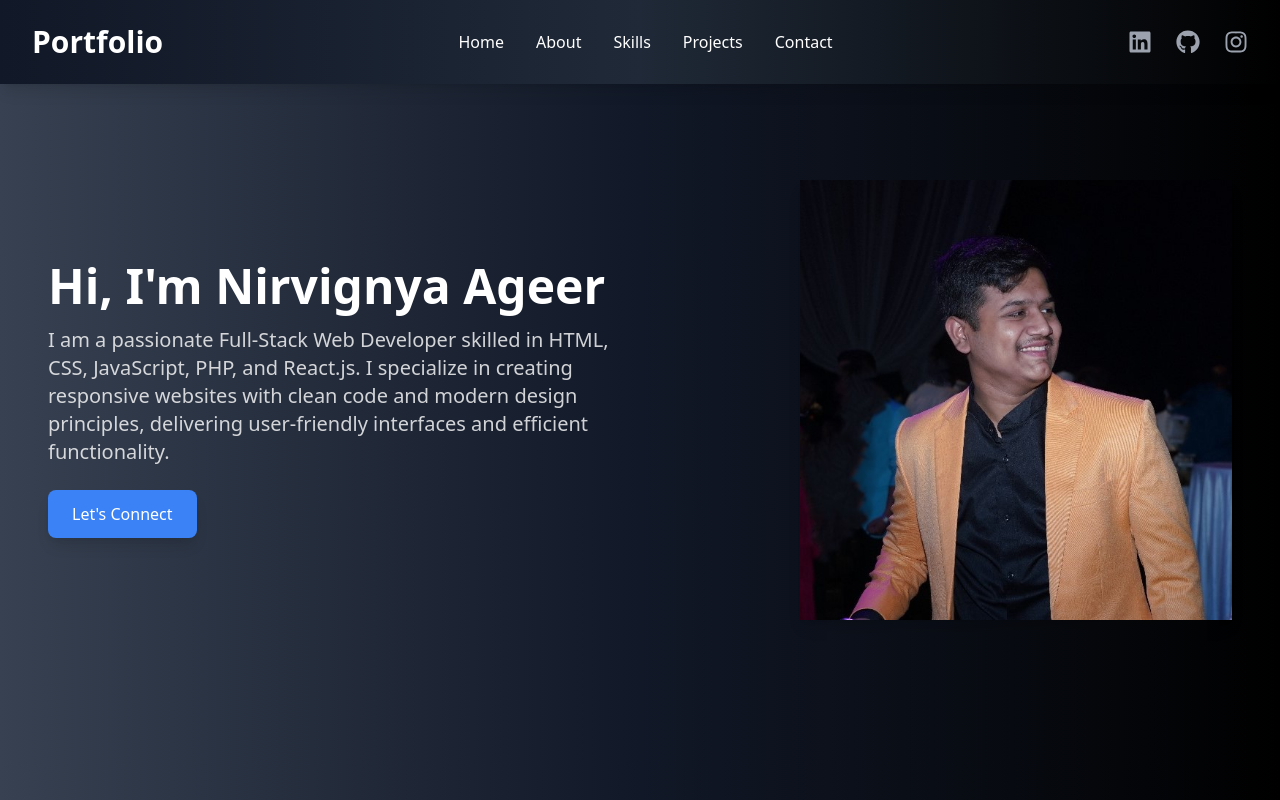
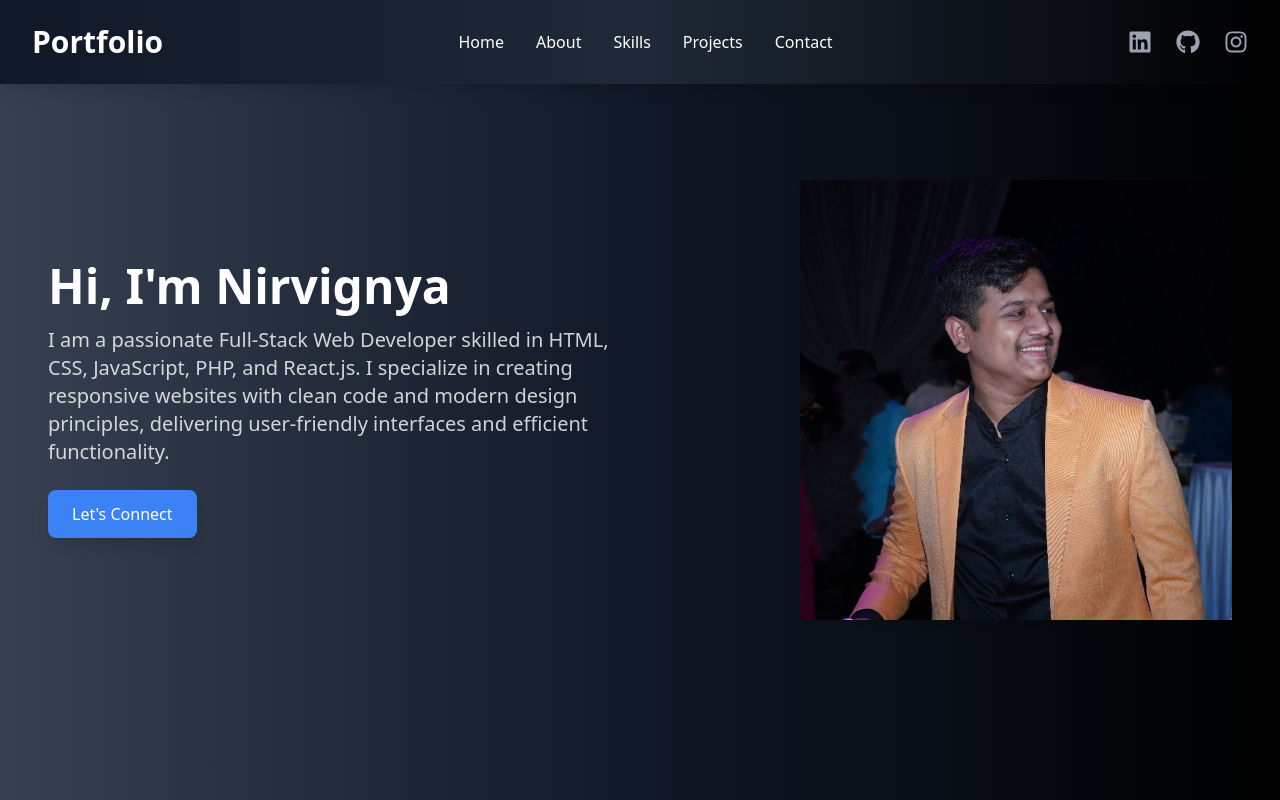
Before and after one commit to Nirvignya09/Nirvignya, a React (Vite) app: page / in a window 1280 px wide. Shown: the top 800 px of the page. Built offline with nearby package versions, Linux system fonts and the light colour scheme.

Commit message:
Your commit message

```diff
--- a/src/components/Hero.jsx
+++ b/src/components/Hero.jsx
@@ -14,7 +14,7 @@ function Hero() {
           transition={{ duration: 1 }}
         >
           <h1 className="text-2xl sm:text-5xl font-bold">
-            Hi, I'm Nirvignya Ageer
+            Hi, I'm Nirvignya
           </h1>
           <p className="mt-4 text-xl opacity-80">
           I am a passionate Full-Stack Web Developer skilled in HTML, CSS, JavaScript, PHP, and React.js. I specialize in creating responsive websites with clean code and modern design principles, delivering user-friendly interfaces and efficient functionality.
```
